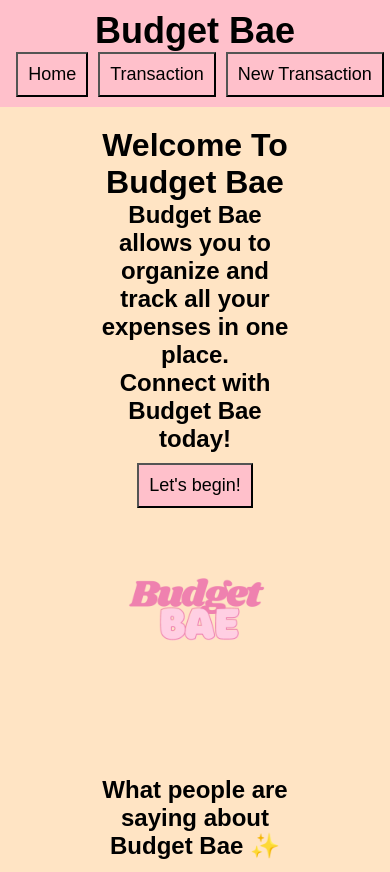
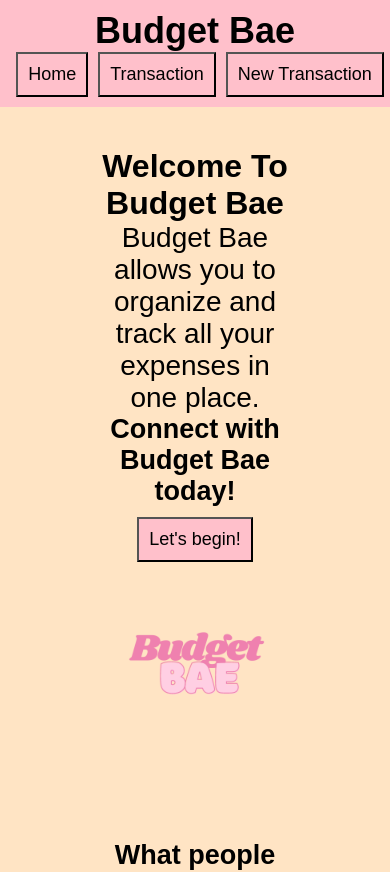
Before and after one commit to TaylorWill94/budget-app-frontend, a React (Create React App) app: page / in a window 390 px wide. Shown: the top 872 px of the page. Built offline with nearby package versions, Linux system fonts and the light colour scheme; a web font is replaced by a local one.

Commit message:
Adjusted font size

```diff
--- a/src/App.css
+++ b/src/App.css
@@ -49,7 +49,15 @@
     grid-column: 2;
     text-align: center;
     padding-top: 10%;
-    font-size: 16px;
+    font-size: 18px;
+  }
+
+  .home-header {
+      font-size: 32px;
+  }
+
+  .home-desc {
+      font-size: 28px;
   }
 
   .begin {
--- a/src/components/Home.js
+++ b/src/components/Home.js
@@ -4,11 +4,12 @@ import budget from './budget.png';
 const Home = () => {
   return (
     <div className="home">
-      <h1>Welcome To Budget Bae</h1>
-      <h2>
+      <br />
+      <h1 className="home-header">Welcome To Budget Bae</h1>
+      <p className="home-desc">
         Budget Bae allows you to organize and track all your expenses in one
         place.
-      </h2>
+      </p>
       <h2>Connect with Budget Bae today!</h2>
       <Link to="/transactions">
         <button className="nav-items begin">Let's begin!</button>
```
